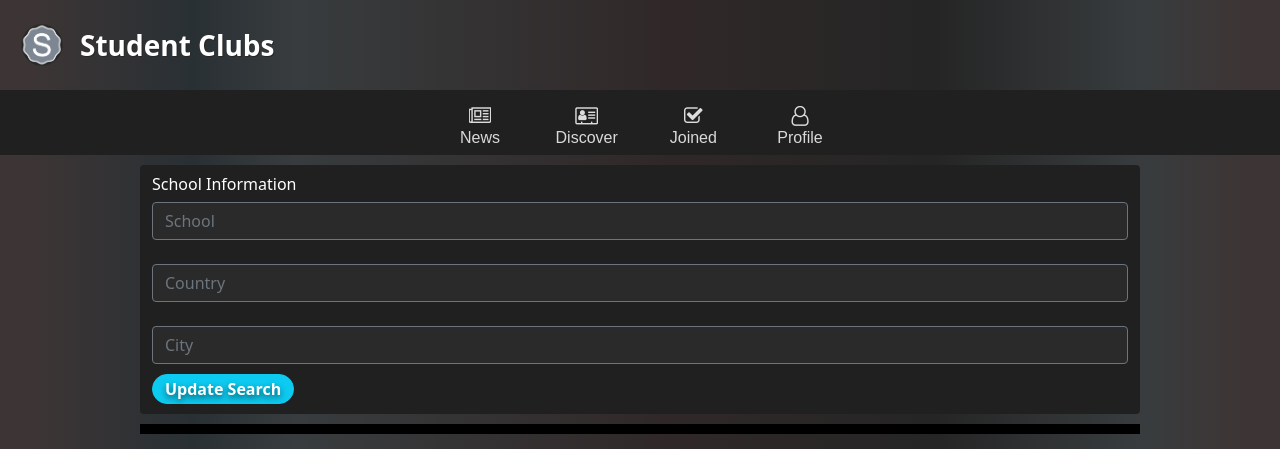
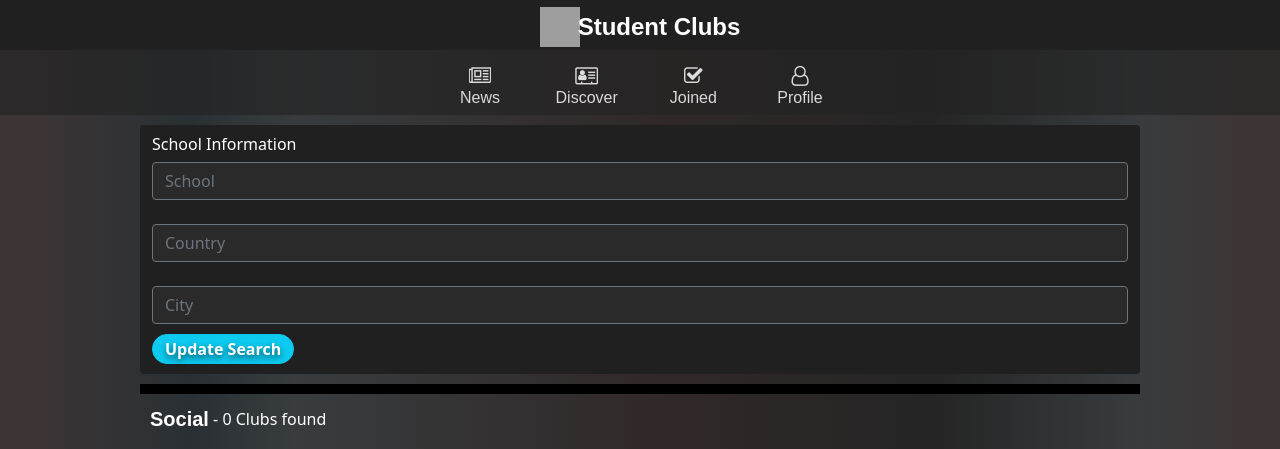
Before and after one commit to Gamaco/StudentClubs, a Django app: page /discover/ in a window 1280 px wide. Shown: the top 449 px of the page. Run offline with Django 3.2, Linux system fonts and the light colour scheme; the visitor is signed in with stand-in values (Sample User, id 1); data that the repository does not hold is empty; some libraries are stand-ins or nearby versions; grey boxes are pictures that could not be loaded.

Commit message:
Lot of deisgn changes.

```diff
--- a/studentClubs/settings.py
+++ b/studentClubs/settings.py
@@ -18,7 +18,7 @@ SECRET_KEY = 'django-insecure-=&)r3gye9aeq5)kq3si1v$rqs2%=48)87=l^bk0w8_sfauj5*)
 # SECURITY WARNING: don't run with debug turned on in production!
 DEBUG = True
 
-ALLOWED_HOSTS = []
+ALLOWED_HOSTS = ['192.168.0.2']
 
 
 # Application definition
--- a/website/static/main.css
+++ b/website/static/main.css
@@ -2,8 +2,8 @@ body {
   overflow-x: hidden !important;
   overflow-y: scroll !important;
   -webkit-overflow-scrolling: touch !important;
-  background-color: rgb(61,53 ,53) !important;
-  background: rgb(61,53,53);
+  background-color: #202020 !important;
+  background: #202020;
   background: linear-gradient(90deg, rgba(61,53,53,1) 2%, rgba(41,48,52,1) 15%, rgba(56,60,62,1) 23%, rgba(48,40,40,1) 52%, rgba(37,37,37,1) 73%, rgba(56,60,62,1) 89%, rgba(61,53,53,1) 97%);
 }
 
@@ -27,6 +27,11 @@ body {
 h5 {
     font-family: Arial, Helvetica, sans-serif;
     font-size: 10px !important;
+}
+
+.title-container {
+  max-height: 50px !important;
+  height: 100% !important;
 }
 
 .icon {
--- a/website/templates/discover.html
+++ b/website/templates/discover.html
@@ -3,6 +3,14 @@
 {% load static %}
 
 {% block content %}
+
+<style>
+  html, body {
+    overflow-x: hidden !important;
+    overflow-y: auto !important;
+    -webkit-overflow-scrolling: touch !important;
+  }
+</style>
 
 <!-- Main container -->
 <div style="max-width: 1000px; margin: 0 auto;">
--- a/website/templates/layouts/base.html
+++ b/website/templates/layouts/base.html
@@ -28,30 +28,19 @@
 
 <body>
 
-  <div class="container-fluid no-padding center-content">
-  <!-- Navbar -->
-  <div class="collapse" id="navbarToggleExternalContent">
-    <div class="hidden-menu p-2">
-      <h5 class="text-white h4">Collapsed content</h5>
-      <span class="text-muted">Toggleable via the navbar brand.</span>
+  <div class="container-fluid custom-bg no-padding center-content title-container">
+    <div class="row sticky-top justify-content-center h-100">
+      <div class="col col-lg-10 d-flex flex-column text-center navmenu-text">
+        <div style="display:flex; align-items:center;">
+          <img class="mb-3" src="..\media\images\sc_logo4.png" style="width: 40px; height: 40px; margin-right: -10px;" />
+          <p class="fs-4 fw-bold nav-text flex-grow-1 ms-2 mt-0">Student Clubs</p>
+        </div>
+      </div>
     </div>
   </div>
-  <nav class="navbar navbar-fixed navbar-dark">
-    <div class="container-fluid">
-      <div class="d-flex flex-row align-items-center w-100">
-        <!-- <button class="navbar-toggler flex-grow-0" type="button" data-bs-toggle="collapse" data-bs-target="#navbarToggleExternalContent" aria-controls="navbarToggleExternalContent" aria-expanded="false" aria-label="Toggle navigation">
-          <span class="navbar-toggler-icon"></span>
-        </button> -->
-        <img src="..\media\images\StudentClubsLogo.png" style="width: 60px; height: 60px">
-        <p class="fs-3 fw-bold nav-text flex-grow-1 ms-2 mt-3">Student Clubs</p>
-      </div>
-    </div>
-  </nav>
-<!-- Navbar -->
-</div>
 
 <div class="container-fluid">
-  <div class="row sticky-top justify-content-center custom-bg h-100">
+  <div class="row sticky-top justify-content-center custom-bg-2 h-100">
     <div class="col col-lg-1 d-flex flex-column text-center navmenu-text">
       <a href="http://127.0.0.1:3000/" class="text-decoration-none navmenu-text">
           <i class="fa fa-newspaper-o icon" aria-hidden="true"></i>
@@ -78,6 +67,8 @@
     </div>
   </div>
 </div>
+
+
 
 
 <!-- Space before content  -->
--- a/website/views.py
+++ b/website/views.py
@@ -76,7 +76,7 @@ def signup(request):
                 login(request, user)
 
                 #Redirect to the page shown after logging in.
-                return render(request, 'discover.html')
+                return loadDiscoverPage(request)
             except:
                 #if the username already exists throws exception.
                 return render(request, 'auth/signup.html', {
```
Also changed, not shown: website/templates/clubinformation.html (+8 -0 lines), website/templates/joined.html (+8 -0 lines), website/templates/layouts/auth-base.html (+11 -0 lines).
